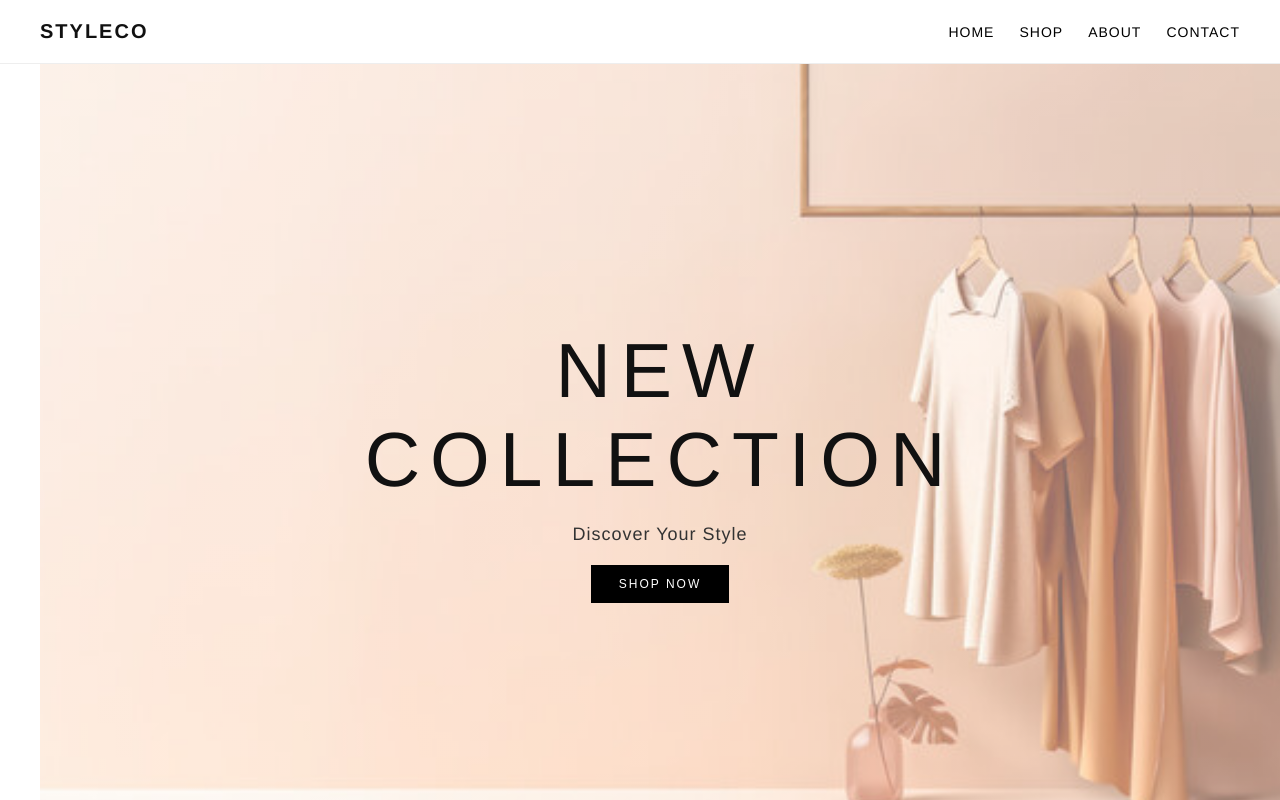
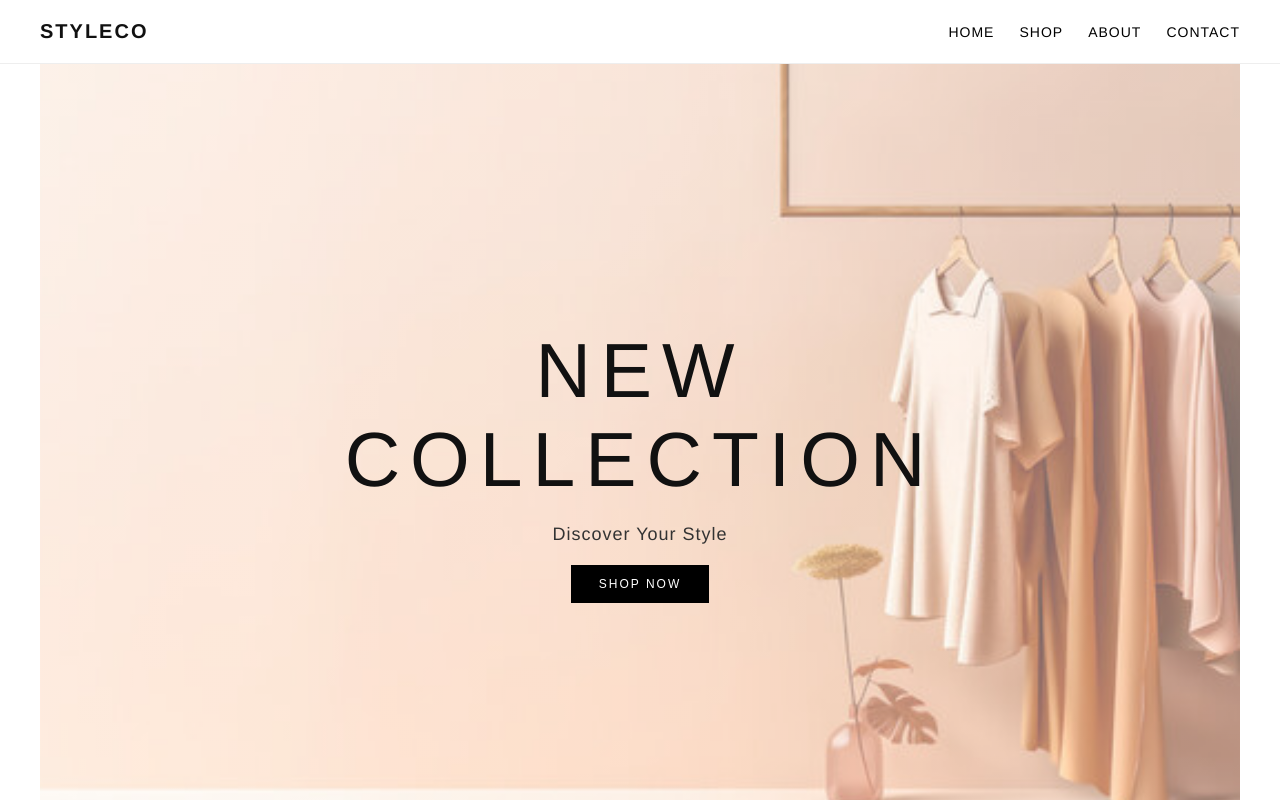
Before and after one commit to KouZH1890/styleco-website, an Angular app: page / in a window 1280 px wide. Shown: the top 800 px of the page. Built offline with nearby package versions, Linux system fonts and the light colour scheme.

Commit message:
Modify home page display

```diff
--- a/src/app/components/home/home.css
+++ b/src/app/components/home/home.css
@@ -11,7 +11,7 @@
   align-items: center;
 
   text-align: center;
-  padding: 0 20px; /* 🔥 prevent overflow */
+ /* 🔥 prevent overflow */
 }
 
 /* TEXT STYLE */
```
